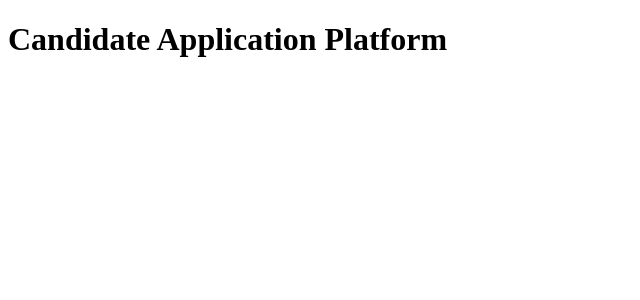
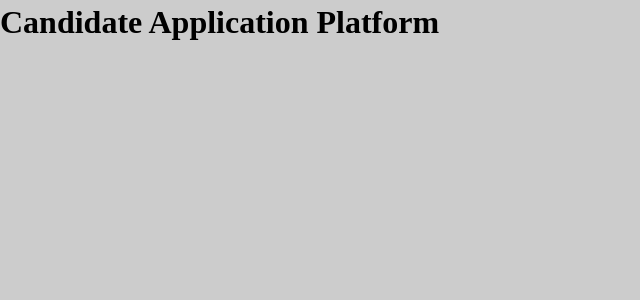
Before and after one commit to DayakarH/candidate-application-platform, a React (Vite) app: page / in a window 1280 px wide. Shown: the top 300 px of the page, without its empty margins (0-640 px from the left). Built offline with nearby package versions, Linux system fonts and the light colour scheme.

Commit message:
add custom css reset and container class

```diff
--- a/src/index.css
+++ b/src/index.css
@@ -0,0 +1,47 @@
+* {
+margin: 0;
+padding: 0;
+line-height: calc(1em + 0.8rem);
+}
+
+*,
+*::after,
+*::before {
+box-sizing: border-box; }
+
+html {
+--14px: 0.875rem;
+--15px: 0.9375rem;
+--16px: 1rem;
+--17px: 1.0625rem;
+--18px: 1.125rem;
+--19px: 1.1875rem;
+--20px: 1.25rem;
+--21px: 1.3125rem;}
+html, body, #root{
+height:100%;
+}
+body{
+-webkit-font-smoothing:antialiased;
+}
+img, picture, video, canvas, svg{
+display:block;
+max-width:100%;
+}
+input, button, textarea, select{
+font:inherit;
+}
+p, h1, h2, h3, h4, h5, h6{
+overflow-wrap:break-word;
+}
+#root, #__next{
+isolation:isolate;
+}
+body {
+  background-color: #ccc;
+}
+
+.container {
+  width: min(1200px, 90%);
+  margin-inline: auto;
+}
```
